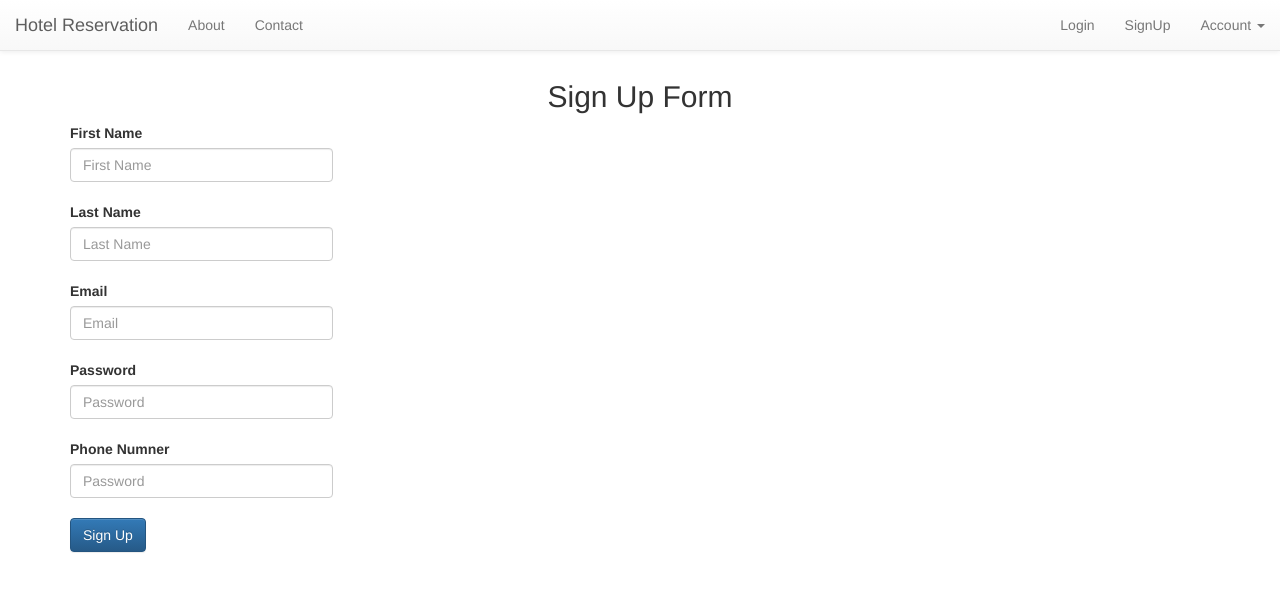
After one commit to cs6314project/hotel-reservation-online, a PHP site: page /signup.php in a window 1280 px wide. The commit adds this page. Shown: the top 592 px of the page. Run offline with PHP 8.4, Linux system fonts and the light colour scheme; a stand-in replaces the project's code that opens the database connection.

Commit message:
Added Login and SignUp

```diff
--- a/partials/navbar.php
+++ b/partials/navbar.php
@@ -28,7 +28,7 @@
 					<a href="login.php">Login</a>
 				</li>
 				<li class="<?=(strcmp($header_active_link, 'cart') == 0) ? 'active' : ''?>">
-					<a href="cart.php">My cart</a>
+					<a href="signup.php">SignUp</a>
 				</li>
 				<li class="dropdown">
 					<a href="#" class="dropdown-toggle" data-toggle="dropdown" role="button" aria-haspopup="true" aria-expanded="false">Account
--- /dev/null
+++ b/signUp.php
@@ -0,0 +1,68 @@
+<!DOCTYPE html>
+<html lang="en">
+	<head>
+		<?php
+			$page_title = "Sign Up";
+			include "partials/header.php";
+		?>
+	</head>
+	<body>
+		<?php
+			$header_active_link = "";
+			include "partials/navbar.php";
+		?>
+		<div class="container">
+			<div class="row">
+				<div class="col-xs-12">
+					<h2 class="text-center">Sign Up Form</h2>
+				</div>
+			</div>
+			<div class="row">
+				<div class="col-xs-12">
+					<form id="loginForm" action="signUpProcessing.php" method="POST">
+						<div class="row">
+							<div class="col-xs-3">
+								<label for="firstName">First Name</label>
+								<input type="text" class="form-control" id="firstName" name="first_name" placeholder="First Name">
+							</div>
+						</div>
+						<br>
+						<div class="row">
+							<div class="col-xs-3">
+								<label for="lastName">Last Name</label>
+								<input type="text" class="form-control" id="lastName" name="last_name" placeholder="Last Name">
+							</div>
+						</div>
+						<br>
+						<div class="row">
+							<div class="col-xs-3">
+								<label for="email">Email</label>
+								<input type="email" class="form-control" id="email" name="email" placeholder="Email">
+							</div>
+						</div>
+						<br>
+						<div class="row">
+							<div class="col-xs-3">
+								<label for="password">Password</label>
+								<input type="password" class="form-control" id="password" name="password" placeholder="Password">
+							</div>
+						</div>
+						<br>
+						<div class="row">
+							<div class="col-xs-3">
+								<label for="phoneNumber">Phone Numner</label>
+								<input type="tel" class="form-control" id="phoneNumber" name="phone_number" placeholder="Password">
+							</div>
+						</div>
+						<br>
+						<button type="submit" class="btn btn-primary">Sign Up</button>
+					</form>
+				</div>
+			</div>
+		</div>
+
+		<?php
+			include "partials/footer.php";
+		?>
+	</body>
+</html>
```
Also changed, not shown: login.php (added, +47 -0 lines), loginProcessing.php (added, +38 -0 lines), signUpProcessing.php (added, +29 -0 lines).
